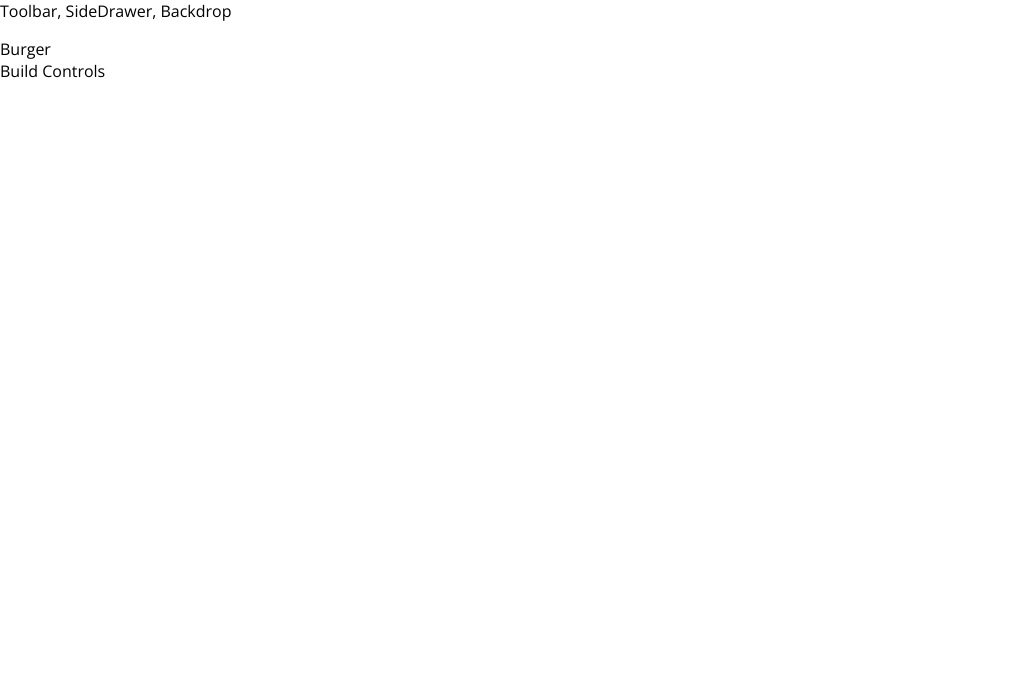
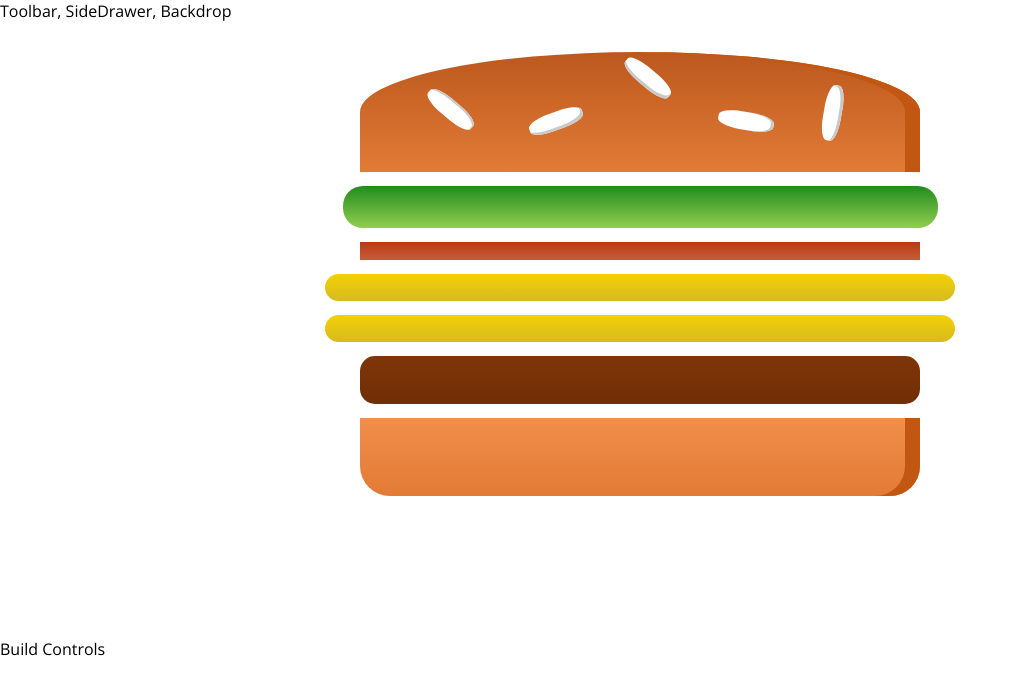
Before and after one commit to erinszilagyi/burgerbuilder-react, a React app: page / in a window 1280 px wide. Shown: the top 694 px of the page, without its empty margins (0-1018 px from the left). Built offline with nearby package versions, Linux system fonts and the light colour scheme.

Commit message:
Add state to BurgerBuilder to dynamically add ingredients.

```diff
--- /dev/null
+++ b/src/components/Burger/Burger.css
@@ -0,0 +1,30 @@
+.Burger {
+  width: 100%;
+  margin: auto;
+  height: 250px;
+  overflow: scroll;
+  text-align: center;
+  font-weight: bold;
+  font-size: 1.2rem;
+}
+
+@media (min-width: 500px) and (min-height: 400px) {
+  .Burger {
+    width: 350px;
+    height: 300px;
+  }
+}
+
+@media (min-width: 500px) and (min-height: 401px) {
+  .Burger {
+    width: 450px;
+    height: 400px;
+  }
+}
+
+@media (min-width: 1000px) and (min-height: 401px) {
+  .Burger {
+    width: 700px;
+    height: 600px;
+  }
+}
--- a/src/components/Burger/Burger.js
+++ b/src/components/Burger/Burger.js
@@ -0,0 +1,23 @@
+import React from 'react';
+
+import classes from './Burger.css';
+import BurgerIngredient from './BurgerIngredient/BurgerIngredient';
+
+const burger = ( props ) => {
+  const transformedIngredients = Object.keys(props.ingredients)
+    .map(igKey => {
+      return [...Array(props.ingredients[igKey])].map((_, index) => {
+        return <BurgerIngredient key={igKey+index} type={igKey} />
+      });
+  });
+
+  return (
+    <div className={classes.Burger}>
+      <BurgerIngredient type="breadTop"/>
+      {transformedIngredients}
+      <BurgerIngredient type="breadBottom"/>
+    </div>
+  );
+}
+
+export default burger;
--- a/src/components/Burger/BurgerIngredient/BurgerIngredient.js
+++ b/src/components/Burger/BurgerIngredient/BurgerIngredient.js
@@ -8,10 +8,10 @@
     let ingredient = null;
 
     switch (this.props.type){
-      case('bread-bottom'):
+      case('breadBottom'):
         ingredient = <div className={classes.BreadBottom}></div>;
         break;
-      case('bread-top'):
+      case('breadTop'):
         ingredient = (
           <div className={classes.BreadTop}>
             <div className={classes.Seeds1}></div>
@@ -19,16 +19,16 @@
           </div>
         );
         break;
-      case('beyond-meat'):
+      case('beyondMeat'):
         ingredient = <div className={classes.BeyondMeat}></div>;
         break;
-      case('nut-cheese'):
+      case('nutCheese'):
         ingredient = <div className={classes.NutCheese}></div>;
         break;
       case('salad'):
         ingredient = <div className={classes.Salad}></div>;
         break;
-      case('tempeh-bacon'):
+      case('tempehBacon'):
         ingredient = <div className={classes.TempehBacon}></div>;
         break;
       default:
--- a/src/containers/BurgerBuilder/BurgerBuilder.js
+++ b/src/containers/BurgerBuilder/BurgerBuilder.js
@@ -1,12 +1,22 @@
 import React, { Component } from 'react';
 
 import Aux from '../../hoc/Aux';
+import Burger from '../../components/Burger/Burger';
 
 class BurgerBuilder extends Component {
+  state = {
+    ingredients: {
+      salad: 1,
+      tempehBacon: 1,
+      nutCheese: 2,
+      beyondMeat: 1
+    }
+  }
+
   render () {
     return (
       <Aux>
-        <div>Burger</div>
+        <Burger ingredients={this.state.ingredients} />
         <div>Build Controls</div>
       </Aux>
     );
```
